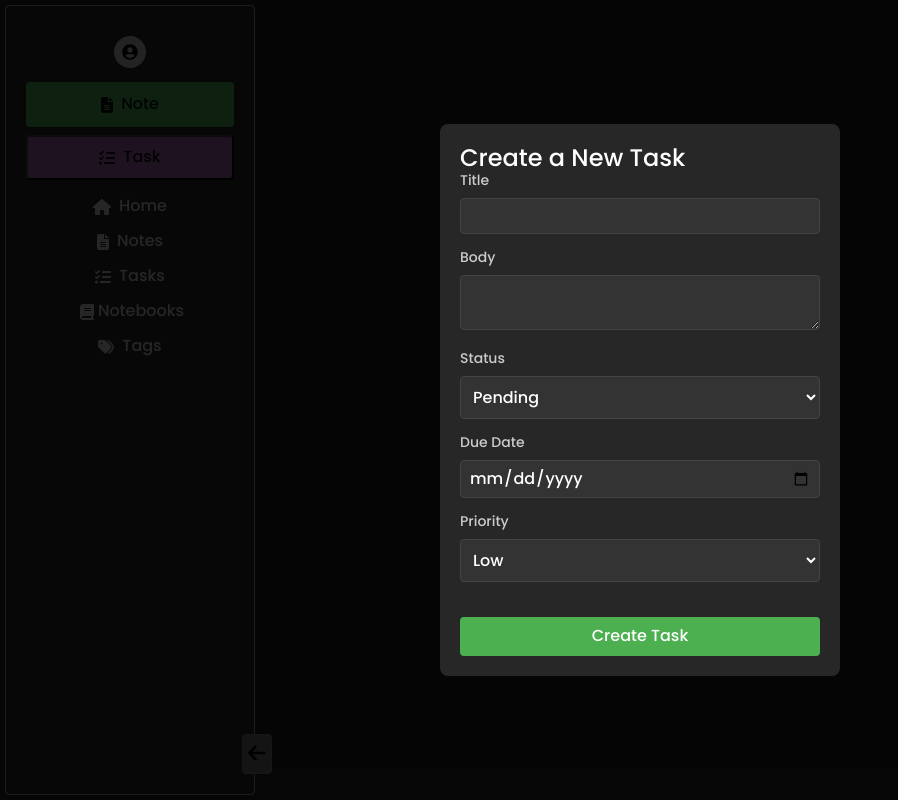
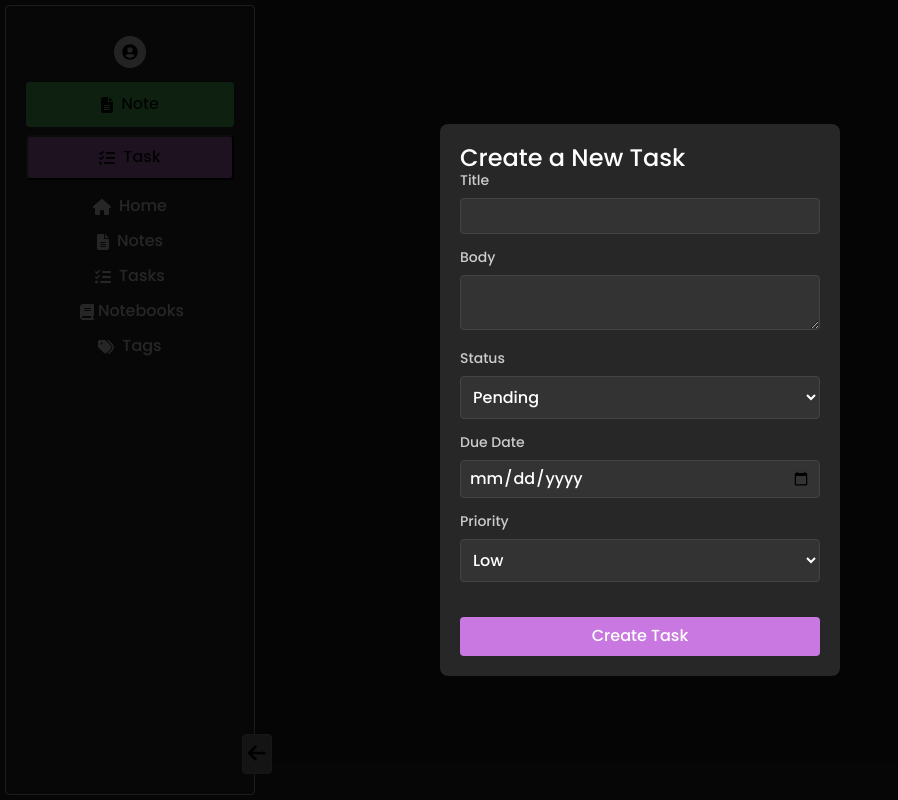
Before and after one commit to Tashley13/Clevernote-, a React (Vite) app in the folder react-vite/: page /tasks/new in a window 1280 px wide. Both pictures are taken after a click on the button "Task". Shown: the whole page, without its empty margins (0-898 px from the left). Built offline with nearby package versions, Linux system fonts and the light colour scheme; no server answers.

Commit message:
completed styling for create task modal

```diff
--- a/react-vite/src/components/CreateTaskModal/createTaskModal.css
+++ b/react-vite/src/components/CreateTaskModal/createTaskModal.css
@@ -8,12 +8,10 @@
     top: 0;
     left: 0;
     background-color: rgba(0, 0, 0, 0.5);
-    /* Darken the background */
     z-index: 1000;
-    /* Ensure it's on top of other elements */
 }
 
-/* Task form styling */
+
 .task-form {
     background-color: #272727;
     padding: 20px;
@@ -57,7 +55,7 @@
     margin-top: 20px;
     padding: 10px;
     width: 100%;
-    background-color: #4CAF50;
+    background-color: rgb(200, 120, 224);
     color: white;
     border: none;
     border-radius: 4px;
```
